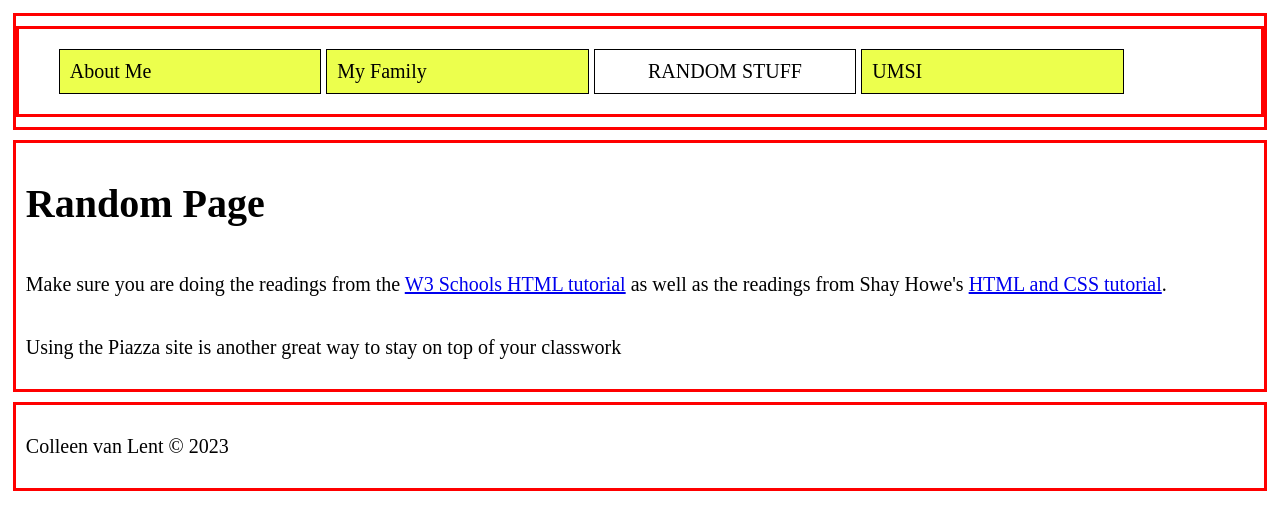
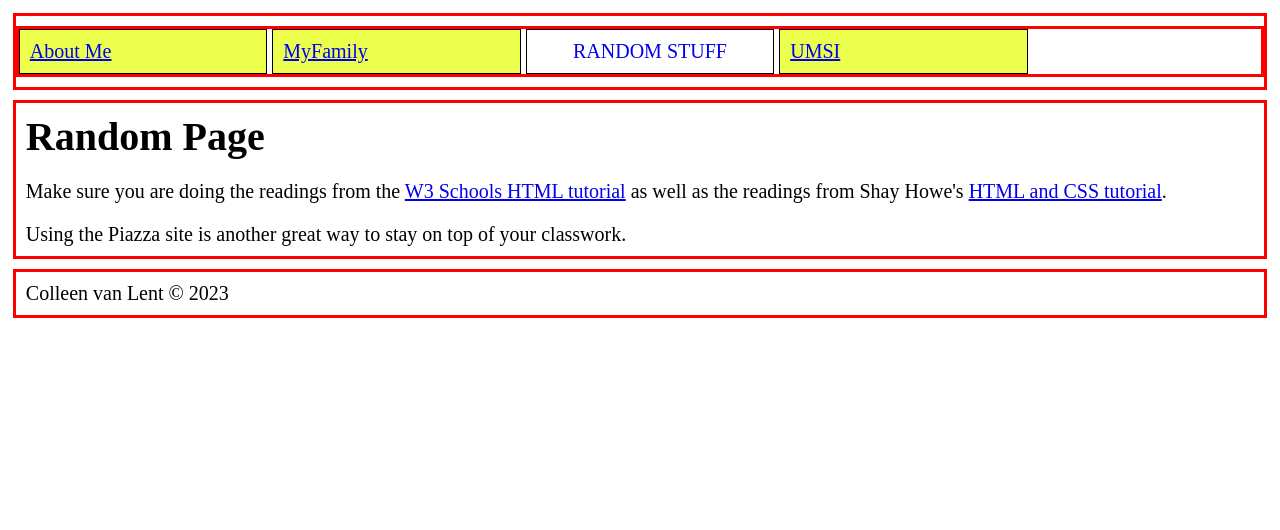
Before and after one commit to lopezisa/hw1-f24, a plain HTML site: page random.html in a window 1280 px wide. Drawn offline with Linux system fonts and the light colour scheme.

Commit message:
Add files via upload

```diff
--- a/random.html
+++ b/random.html
@@ -5,8 +5,8 @@
 	You will find any errors from the head section using the console. -->
 	<meta charset="UTF-8">
 	<meta name="viewport" content="width=device-width, initial-scale=1.0">
-	<link rel="icon" href="images/favicon">
-	<link rel="stylesheet" href="css/rest.css">
+	<link rel="icon" href="images/favicon.ico">
+	<link rel="stylesheet" href="css/reset.css">
 	<link rel="stylesheet" href="css/style.css">
 	<title>Random</title>
 </head>
@@ -14,21 +14,21 @@
 	<header>
 		<nav>
 			<ul>
-				<li>About Me</li>
-				<li>My Family</li>
-				<li class="active">Random Stuff</li>
-				<li>UMSI</li>
+				<li><a href="index.html">About Me</a></li>
+				<li><a href="family.html">MyFamily</a></li>
+				<li class="active"><a href="random.html">Random Stuff</a></li>
+				<li><a href="https://www.si.umich.edu">UMSI</a></li>
 			</ul>
 		</nav>
 	</header>
 <main>
 	<h1>Random Page</h1>
 
-	<p>Make sure you are doing the readings from the <a href = "www.w3schools.com/html/">W3 Schools HTML
+	<p>Make sure you are doing the readings from the <a href = "https://www.w3schools.com/html/">W3 Schools HTML
 		tutorial</a> as well as the readings from Shay Howe's
-		<a href = "https://learn.shayhowe.com/html-css/"<a>HTML and CSS tutorial</a>.
+		<a href = "https://learn.shayhowe.com/html-css/">HTML and CSS tutorial</a>. </p>
 
-	<p>Using the Piazza site is another great way to stay on top of your classwork</p>
+	<p>Using the Piazza site is another great way to stay on top of your classwork.</p>
 </main>
 	<footer>
 		<p>Colleen van Lent &copy; 2023</p>
```
Also changed, not shown: family.html (+18 -17 lines).
